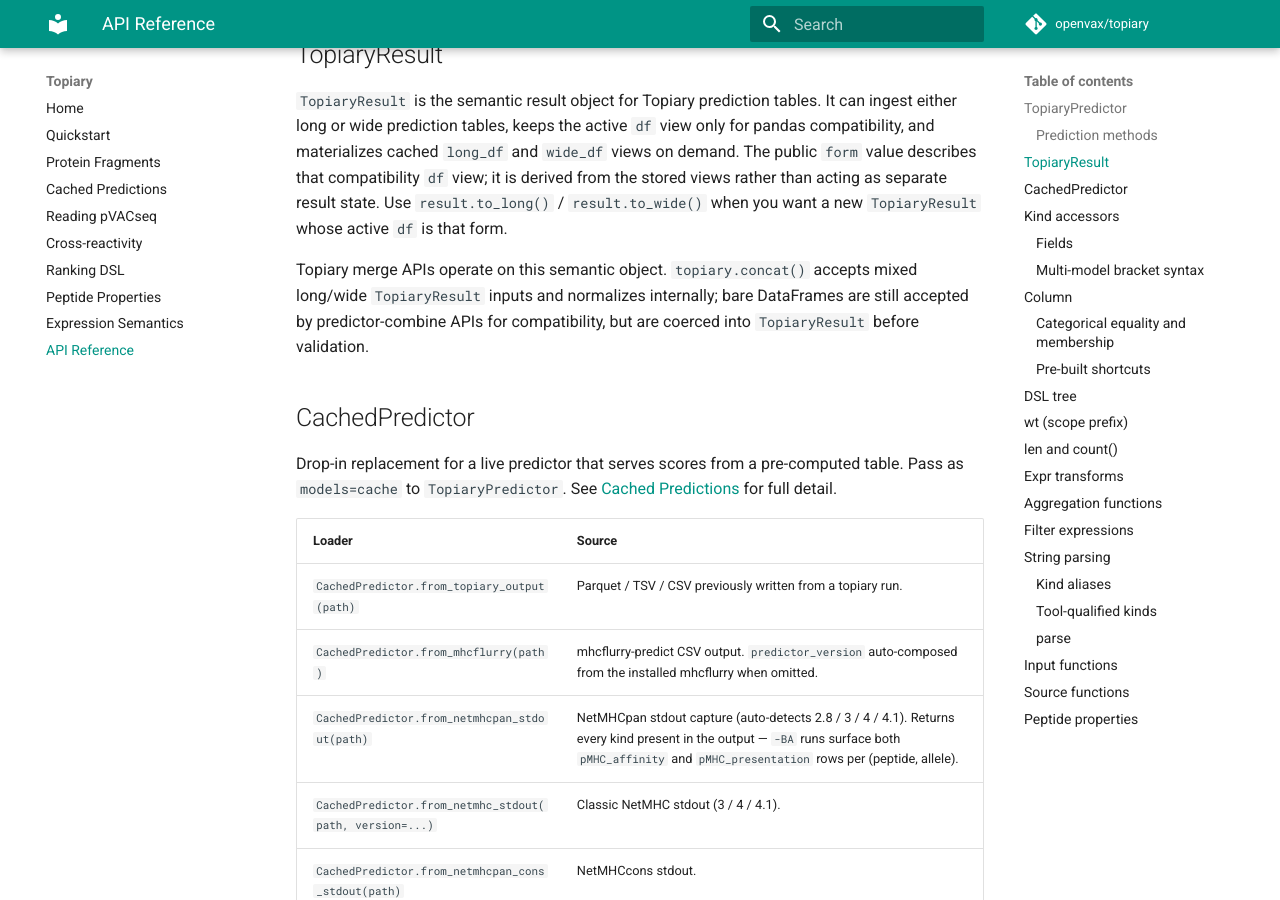
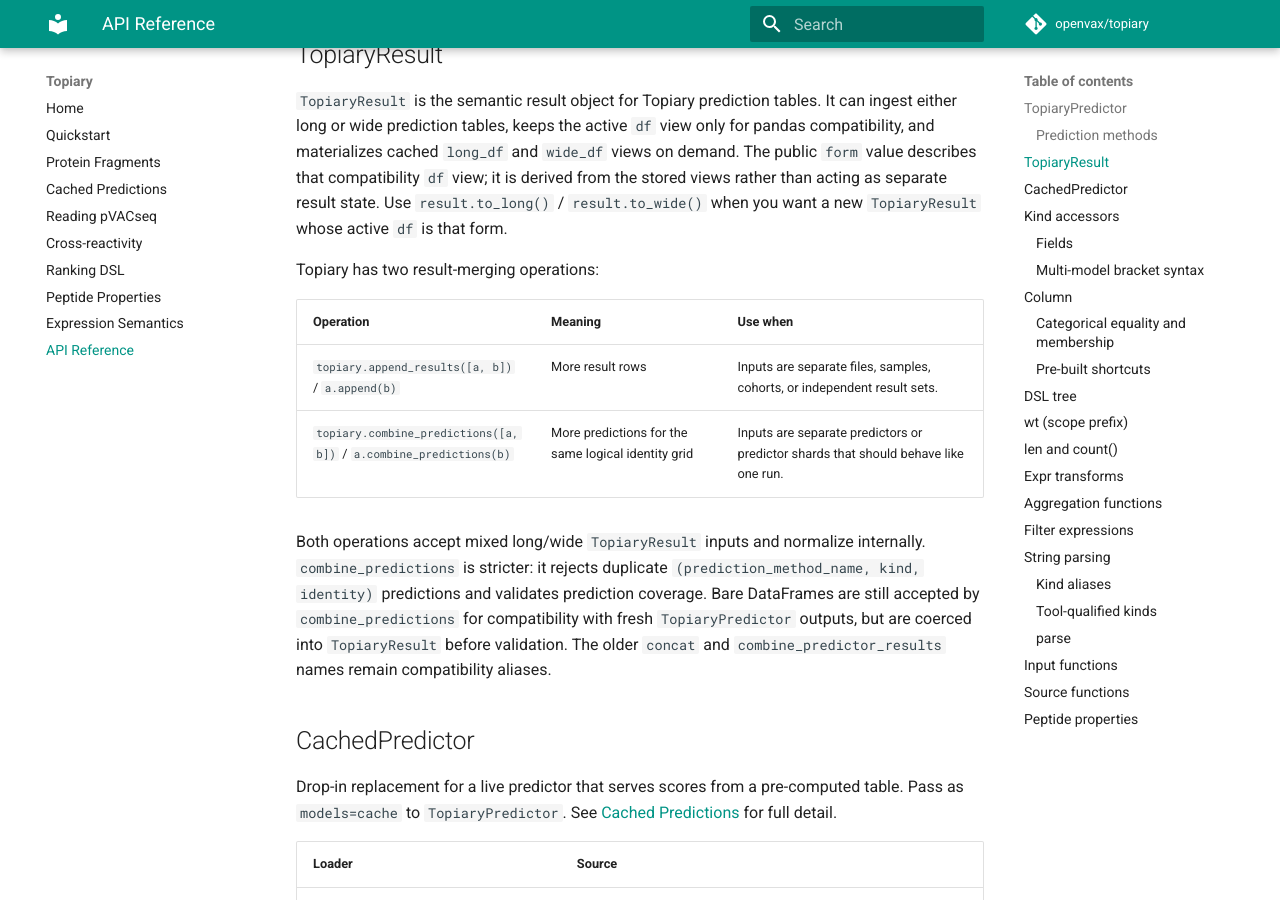
Before and after one commit to openvax/topiary, an MkDocs documentation site: the page built from docs/api.md, in a window 1280 px wide and 900 px high, scrolled down 1409 px. Built offline with MkDocs 1.6.1 and Material for MkDocs 9.7.7, drawn with Linux system fonts in a browser that asks for light colours; comment, search, counter and statistics services are not loaded.

Commit message:
Clarify result merge APIs

```diff
--- a/docs/api.md
+++ b/docs/api.md
@@ -36,10 +36,20 @@ view only for pandas compatibility, and materializes cached `long_df` and
 result state. Use `result.to_long()` / `result.to_wide()` when you want a new
 `TopiaryResult` whose active `df` is that form.
 
-Topiary merge APIs operate on this semantic object. `topiary.concat()` accepts
-mixed long/wide `TopiaryResult` inputs and normalizes internally; bare
-DataFrames are still accepted by predictor-combine APIs for compatibility, but
-are coerced into `TopiaryResult` before validation.
+Topiary has two result-merging operations:
+
+| Operation | Meaning | Use when |
+| --- | --- | --- |
+| `topiary.append_results([a, b])` / `a.append(b)` | More result rows | Inputs are separate files, samples, cohorts, or independent result sets. |
+| `topiary.combine_predictions([a, b])` / `a.combine_predictions(b)` | More predictions for the same logical identity grid | Inputs are separate predictors or predictor shards that should behave like one run. |
+
+Both operations accept mixed long/wide `TopiaryResult` inputs and normalize
+internally. `combine_predictions` is stricter: it rejects duplicate
+`(prediction_method_name, kind, identity)` predictions and validates prediction
+coverage. Bare DataFrames are still accepted by `combine_predictions` for
+compatibility with fresh `TopiaryPredictor` outputs, but are coerced into
+`TopiaryResult` before validation. The older `concat` and
+`combine_predictor_results` names remain compatibility aliases.
 
 ## CachedPredictor
 
```
Also changed, not shown: CHANGELOG.md (+12 -5 lines), docs/pvacseq.md (+3 -3 lines), docs/ranking.md (+4 -4 lines), topiary/__init__.py (+9 -1 lines), 3 other files.
